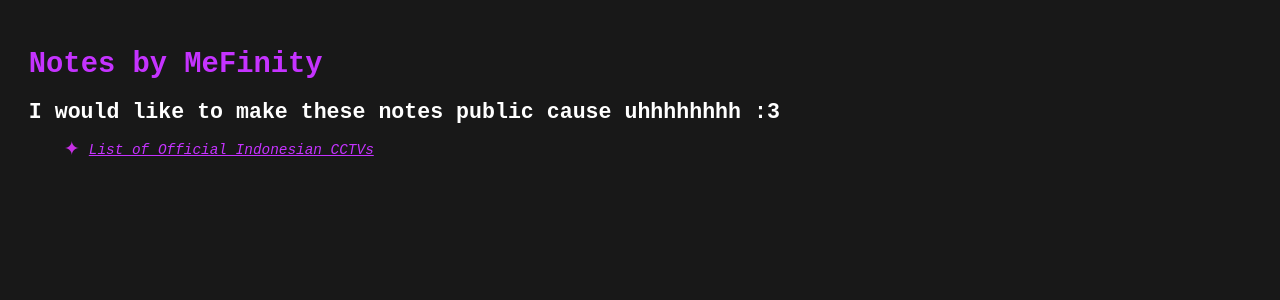
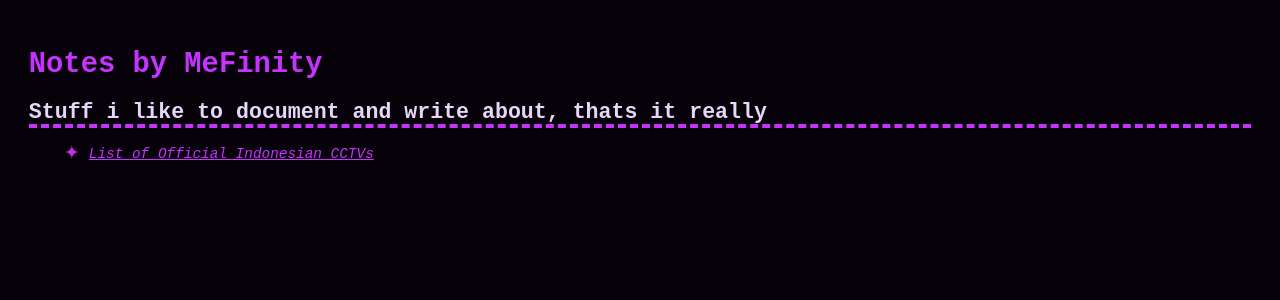
Before and after one commit to mefinity/notes, a Jekyll site: the page built from index.md, in a window 1280 px wide. Shown: the top 300 px of the page. Built offline with Jekyll 4.4.1, drawn with Linux system fonts in a browser that asks for light colours.

Commit message:
update!!!

```diff
--- a/404.html
+++ b/404.html
@@ -3,6 +3,6 @@ permalink: /404.html
 layout: index
 ---
 
-  <h2 style="font-size: 800%; color: #fff; margin-bottom: 0;">404</h2>
+  <h1 style="font-size: 800%; color: #fff; margin-bottom: 0;">404</h1>
   <p style="font-size: 300%; margin: 0;">Take your pills</p>
   <a href=".." style="font-size: 200%;"><i>Back</i></a>
--- a/_layouts/index.html
+++ b/_layouts/index.html
@@ -18,6 +18,12 @@
             color: #C533FF;
         }
 
+        h2 {
+            border-bottom: dashed 2px;
+            border-color: #C533FF;
+            border-width: 4px;
+        }
+
         a {
             font-style: italic;
         }
--- a/css/style.css
+++ b/css/style.css
@@ -1,6 +1,6 @@
 body {
-    color: #fff;
-    background-color: #181818;
+    color: #e5d7f8;
+    background-color: #07020a;
     font-family: monospace;
     font-size: 0.9rem;
     margin: 0;
@@ -19,6 +19,13 @@ footer {
 
 code {
     color: #CC99DD
+}
+
+div pre.highlight {
+    border: 1px solid #C533FF;
+    border-radius: 8px;
+    padding: 15px;
+    background-color: #c533ff04;
 }
 
 a {
@@ -46,3 +53,31 @@ ul {
     left: -5px;
     top: -5px;
   }
+
+  li ul {
+    padding-left: 8px;
+  }
+
+  blockquote p {
+    font-style: italic;
+  }
+
+table {
+    width: 100%;
+    border-collapse: collapse;
+  }
+
+  table th {
+    border: 1px solid #C533FF;
+    background-color: #c533ff04;
+    color: #C533FF;
+    font-weight: bold;
+    padding: 10px;
+    text-align: left;
+  }
+
+  table td {
+    border: 1px solid #C533FF;
+    background-color: #c533ff04;
+    padding: 10px;
+  }
--- a/index.md
+++ b/index.md
@@ -2,7 +2,6 @@
 layout: index
 title: Notes by MeFinity
 ---
-
 # Notes by MeFinity
-## I would like to make these notes public cause uhhhhhhhh :3
+## Stuff i like to document and write about, thats it really
 * [List of Official Indonesian CCTVs](/n/indonesian-cctv)
```
Also changed, not shown: 1 other file.
